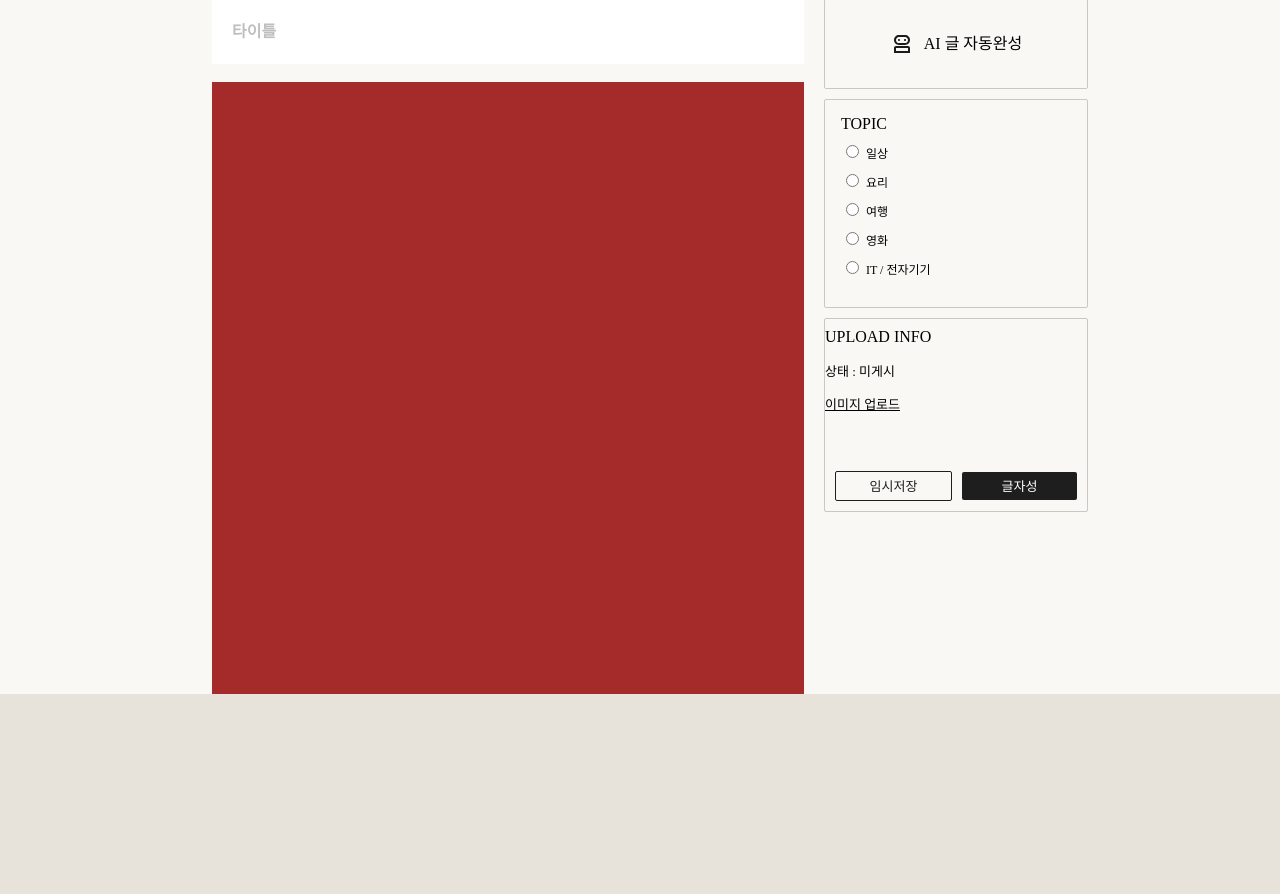
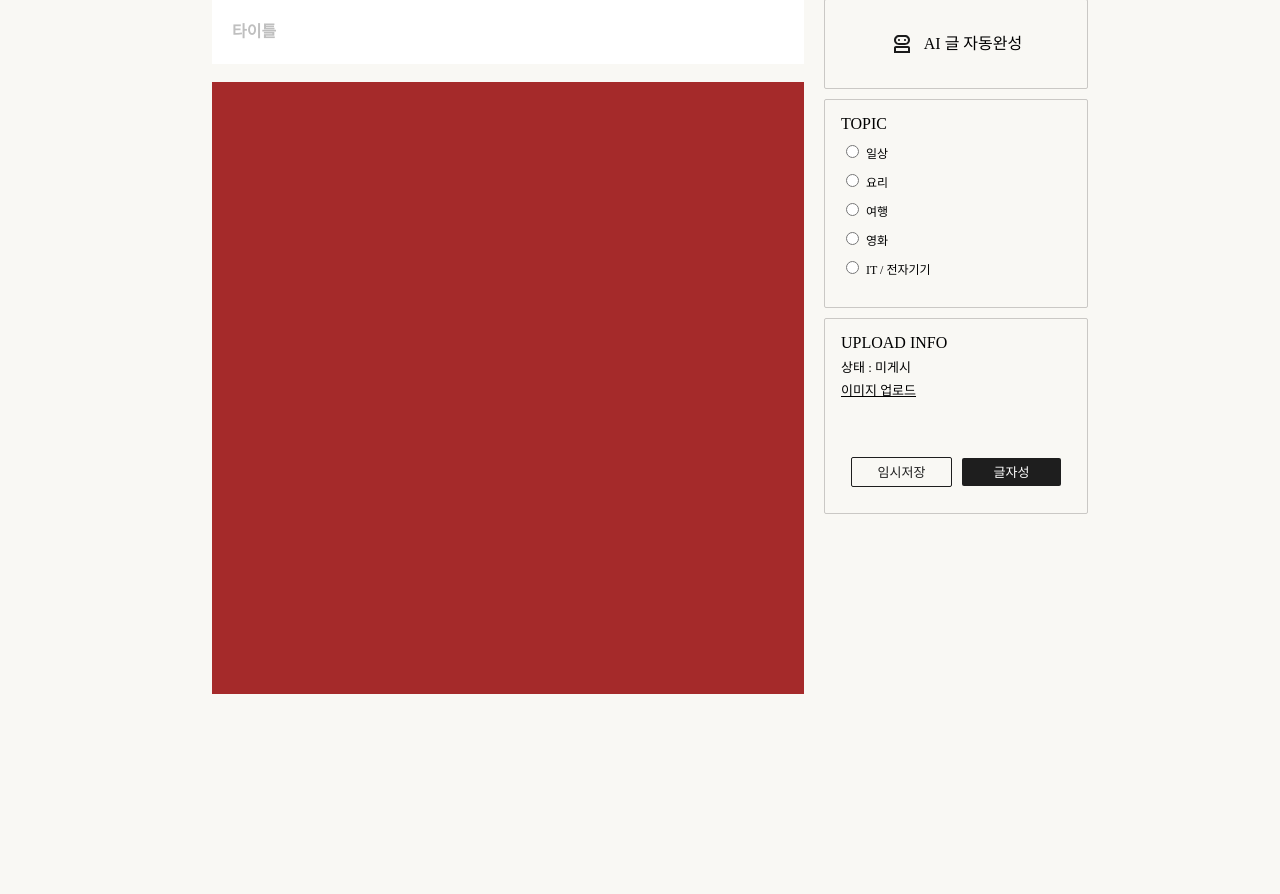
Before and after one commit to wjwjsk/princess_django, a Django app: page /post/write in a window 1280 px wide. Shown: the part 106-1000 px from the top of the page. After the commit the page ends 800 px from the top, so only its background shows below. Run offline with Django 4.2, Linux system fonts and the light colour scheme; parts of the project's set-up code (start-up, migrations or seed data) failed here and were passed over; some libraries are stand-ins or nearby versions; some web fonts are replaced.

Commit message:
.post-upload-container  여백 추가

```diff
--- a/blog_project/blog_app/static/css/post_white.css
+++ b/blog_project/blog_app/static/css/post_white.css
@@ -78,15 +78,22 @@
     font-size: 12px;
 }
 
-.post-upload-container > p:first-child {
+.post-upload-container  > div > p:first-child {
     font-size: 16px;
 }
-.post-upload-container > p {
+.post-upload-container  > div > p {
     font-size: 13px;
-    padding: 10px 0;
 }
 
-.post-upload-container > p > label{
+.post-info-container {
+    padding: 16px;
+    display: flex;
+    flex-direction: column;
+    gap: 10px;
+}
+
+
+.post-upload-container > div > p > label{
     text-decoration: underline;
 }
 
--- a/blog_project/blog_app/templates/post_write.html
+++ b/blog_project/blog_app/templates/post_write.html
@@ -58,9 +58,11 @@
 
 
         <div class="post-upload-container">
-            <p>UPLOAD INFO</p>
-            <p>상태 : 미게시</p>
-            <p><label id="file-label" for="image_input">이미지 업로드</label></p>
+            <div class="post-info-container" >
+                <p>UPLOAD INFO</p>
+                <p>상태 : 미게시</p>
+                <p><label id="file-label" for="image_input">이미지 업로드</label></p>
+            <div>
 
 
 
```
